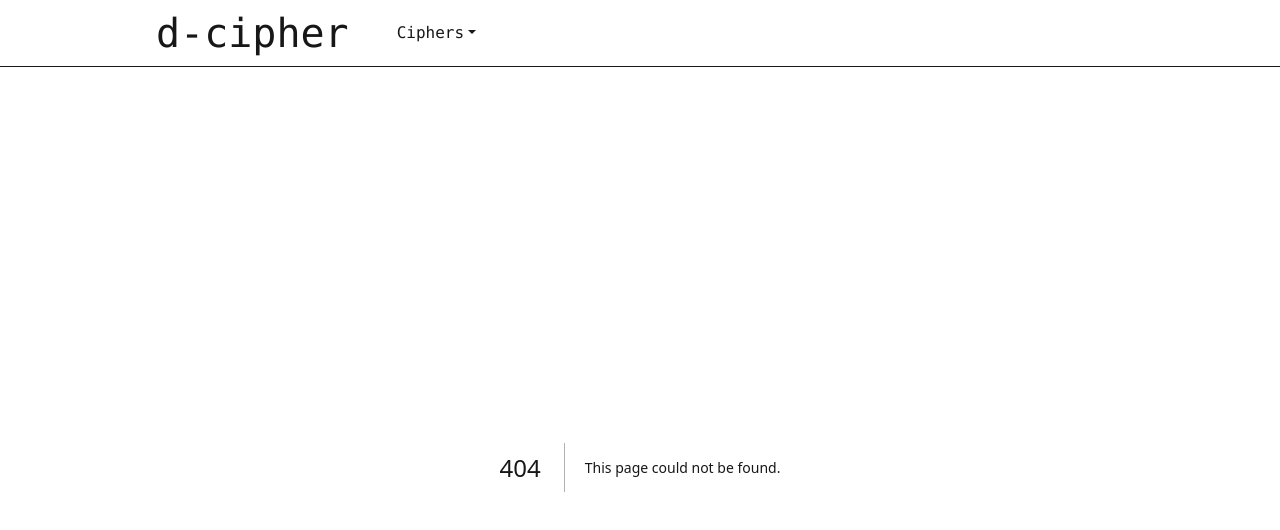
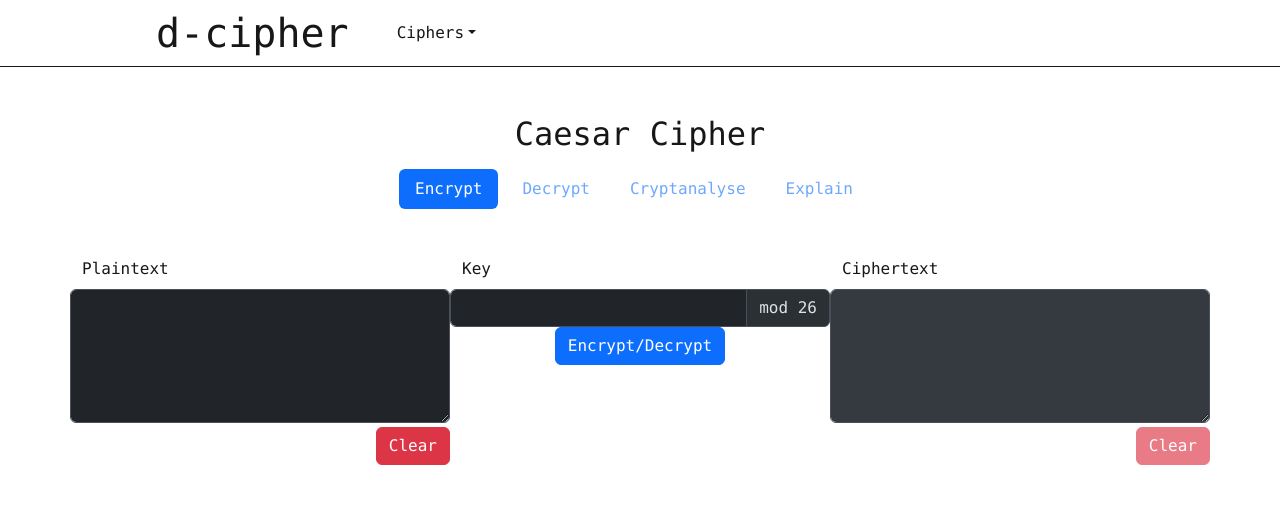
Before and after one commit to AssistantToTheRegionalManager96/d-cipher, a Next.js app: page /ciphers/caesar in a window 1280 px wide. Before the commit this address had no page. Shown: the top 530 px of the page. Built offline with nearby package versions, Linux system fonts and the light colour scheme.

Commit message:
cipher menu and text areas

```diff
--- /dev/null
+++ b/src/app/ciphers/caesar/page.js
@@ -0,0 +1,62 @@
+"use client"
+import { useState } from "react";
+import CipherMenu from "@/app/components/cipherMenu/cipherMenu";
+import CryptographicTextArea from "@/app/components/cryptographicTextArea/cryptographicTextArea";
+import { Button, Col, Container, Form, InputGroup, Row } from "react-bootstrap";
+
+
+const Home = () => {
+    const [activeTab, setActiveTab] = useState(0);
+    const [plaintext, setPlaintext] = useState("");
+    const [ciphertext, setCiphertext] = useState("");
+    const [lastUsedPlaintext, setLastUsedPlaintext] = useState("");
+    const [lastUsedCiphertext, setLastUsedCiphertext] = useState("");
+    const [key, setKey] = useState(0);
+
+    const handleRunButton = () => {
+        setLastUsedPlaintext(plaintext);
+    }
+
+    return (
+        <Container className="mt-5">
+            <Row>
+                <CipherMenu activeTab={activeTab} setActiveTab={setActiveTab}>Caesar Cipher</CipherMenu>
+            </Row>
+
+            <Form as={Row} className="mt-5">
+                <Col xs={12} sm={12} md={12} lg={12} xl={4}  xxl={4} className="mb-1">
+                    {activeTab == 0 ?
+                    <CryptographicTextArea mode={0} value={plaintext} lastUsedValue={lastUsedPlaintext} handleChange={(newValue) => setPlaintext(newValue)}/>
+                    : <CryptographicTextArea mode={1} value={ciphertext} lastUsedValue={lastUsedCiphertext} handleChange={(newValue) => setCiphertext(newValue)}/> }
+                </Col>
+
+                <Col xs={12} sm={12} md={12} lg={12} xl={4}  xxl={4} className="mb-1">
+                    <Form.Group as={Container} className="ps-0 pe-0">
+                        <Form.Label>
+                            Key
+                        </Form.Label>
+                        <Row>
+                            <Col xs={6} sm={6} md={6} lg={6} xl={12}  xxl={12} className="pe-0 ps-0">
+                                <InputGroup>
+                                    <Form.Control type="number"></Form.Control>
+                                    <InputGroup.Text>mod 26</InputGroup.Text>
+                                </InputGroup>
+                            </Col>
+                            <Col xs={6} sm={6} md={6} lg={6} xl={12}  xxl={12} className="d-flex justify-content-center">
+                                <Button variant="primary" onClick={handleRunButton}>Encrypt/Decrypt</Button>
+                            </Col>
+                        </Row>
+                    </Form.Group>
+                </Col>
+
+                <Col xs={12} sm={12} md={12} lg={12} xl={4}  xxl={4} className="mb-1">
+                {activeTab == 0 ?
+                    <CryptographicTextArea active={false} mode={1} value={ciphertext} lastUsedValue={lastUsedCiphertext} handleChange={(newValue) => setCiphertext(newValue)}/>
+                    : <CryptographicTextArea active={false} mode={0} value={plaintext} lastUsedValue={lastUsedPlaintext} handleChange={(newValue) => setPlaintext(newValue)}/>}
+                </Col>
+            </Form>
+        </Container>
+    )
+}
+
+export default Home;
--- a/src/app/components/banner/banner.js
+++ b/src/app/components/banner/banner.js
@@ -12,13 +12,13 @@ const Banner = () => {
                         <img src="../logo.png" alt="logo" width="50" className={styles.logo}/>
                         <h1 className="ms-4 mb-0">d-cipher</h1>
                     </Link>
-                    <NavDropdown title="Ciphers" id="basic-nav-dropdown">
-                        <DropdownItem href="/caesar">Caesar</DropdownItem>
-                        <DropdownItem href="/caesar">Affine</DropdownItem>
-                        <DropdownItem href="/caesar">Hill</DropdownItem>
-                        <DropdownItem href="/caesar">Substitution</DropdownItem>
-                        <DropdownItem href="/caesar">Permutation</DropdownItem>
-                        <DropdownItem href="/caesar">Vigenere</DropdownItem>
+                    <NavDropdown title="Ciphers">
+                        <DropdownItem href="/ciphers/caesar">Caesar</DropdownItem>
+                        <DropdownItem href="/ciphers/affine">Affine</DropdownItem>
+                        <DropdownItem href="/ciphers/hill">Hill</DropdownItem>
+                        <DropdownItem href="/ciphers/substitution">Substitution</DropdownItem>
+                        <DropdownItem href="/ciphers/permutation">Permutation</DropdownItem>
+                        <DropdownItem href="/ciphers/vigenere">Vigenere</DropdownItem>
                     </NavDropdown>
                 </Stack>
             </Container>
--- /dev/null
+++ b/src/app/components/cipherMenu/cipherMenu.js
@@ -0,0 +1,31 @@
+import { Container, Row, Nav } from "react-bootstrap";
+
+const CipherMenu = ({activeTab, setActiveTab, children}) => {
+    return (
+        <Container>
+            <Row className="align-items-center justify-content-center">
+                <h2 className="d-flex align-items-center justify-content-center">
+                    {children}
+                </h2>
+            </Row>
+            <Row className="align-items-center justify-content-center mt-2">
+                <Nav variant="pills" className="justify-content-center align-items-center">
+                    <Nav.Item className="me-2">
+                        <Nav.Link className={activeTab == 0 ? "active" : ""} onClick={() => setActiveTab(0)}>Encrypt</Nav.Link>
+                    </Nav.Item>
+                    <Nav.Item className="me-2">
+                        <Nav.Link className={activeTab == 1 ? "active" : ""} onClick={() => setActiveTab(1)}>Decrypt</Nav.Link>
+                    </Nav.Item>
+                    <Nav.Item className="me-2">
+                        <Nav.Link className={activeTab == 2 ? "active" : ""} onClick={() => setActiveTab(2)}>Cryptanalyse</Nav.Link>
+                    </Nav.Item>
+                    <Nav.Item>
+                        <Nav.Link className={activeTab == 3 ? "active" : ""} onClick={() => setActiveTab(3)}>Explain</Nav.Link>
+                    </Nav.Item>
+                </Nav>
+            </Row>
+        </Container>
+    )
+}
+
+export default CipherMenu;
--- /dev/null
+++ b/src/app/components/cryptographicTextArea/cryptographicTextArea.js
@@ -0,0 +1,36 @@
+import { Button, Col, Container, Form, InputGroup, Row } from "react-bootstrap";
+
+const CryptographicTextArea = ({mode, value, lastUsedValue, handleChange, maxLength = 5000, active = true}) => {
+
+    return (
+        <Form.Group as={Container} className="pe-0 ps-0">
+            <Form.Label>
+                {`${mode == 0 ? "Plaintext" : "Ciphertext"} ${value.length != 0 ? `(${maxLength - value.length} characters left)` : ""}`}
+            </Form.Label>
+            <Row>
+                <Form.Control as="textarea" rows={5} value={value} disabled={!active}
+                onChange={(e) => {
+                    var newValue = e.target.value.replace(/[^a-z]/gi, '');
+
+                    if (newValue.length > maxLength) return;
+
+                    if (mode == 0) newValue = newValue.toLowerCase();
+                    else newValue = newValue.toUpperCase();
+                    handleChange(newValue);
+                }}>
+                </Form.Control>
+            </Row>
+            <Row className="mt-1">
+                <Col xs={9} sm={9} md={9} lg={9} xl={9} xxl={9} className="d-flex justify-content-start align-items-center ps-0">
+                {lastUsedValue != "" && lastUsedValue != value ? `The ${mode == 0 ? "plaintext" : "ciphertext"} has changed since last operation` : ""}
+                </Col>
+                <Col xs={3} sm={3} md={3} lg={3} xl={3} xxl={3} className="d-flex justify-content-end align-items-center pe-0">
+                    <Button variant="danger" onClick={() => handleChange("")} disabled={!active}>Clear</Button>
+                </Col>
+            </Row>
+        </Form.Group>
+    )
+
+}
+
+export default CryptographicTextArea;
--- a/src/app/layout.js
+++ b/src/app/layout.js
@@ -10,7 +10,7 @@ export const metadata = {
 
 export default function RootLayout({ children }) {
   return (
-    <html lang="en">
+    <html lang="en" data-bs-theme="dark">
       <body className="m-0">
         <Banner />
         {children}
```
Also changed, not shown: src/app/ciphers/affine/page.js (added, +19 -0 lines), src/app/ciphers/hill/page.js (added, +19 -0 lines), src/app/ciphers/permutation/page.js (added, +19 -0 lines), src/app/ciphers/substitution/page.js (added, +19 -0 lines), src/app/ciphers/vigenere/page.js (added, +19 -0 lines).
